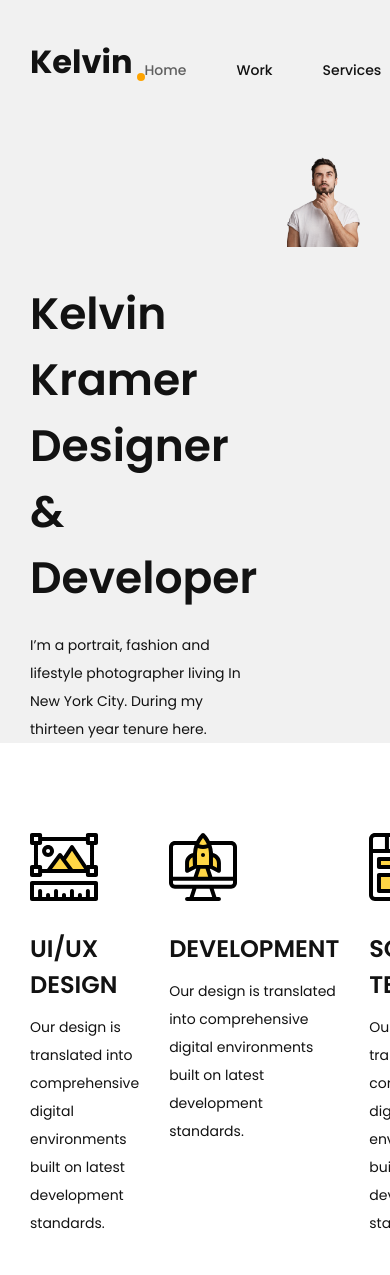
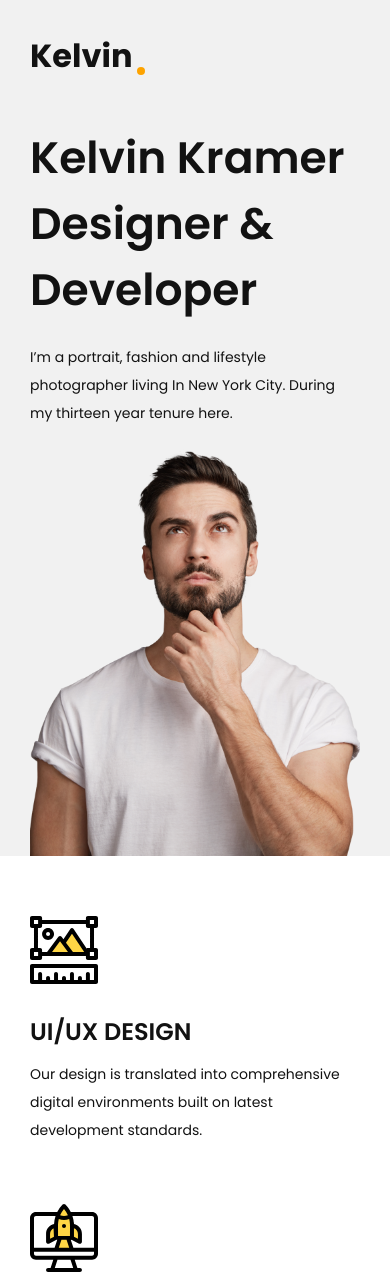
Before and after one commit to zhuk1707/Adaptive_Kelvin_Portfolio_Web_Page, a plain HTML site: page index.html in a window 390 px wide. Shown: the top 1275 px of the page. Drawn offline with Linux system fonts and the light colour scheme.

Commit message:
Added media query for max-width 770px

```diff
--- a/assets/css/media.css
+++ b/assets/css/media.css
@@ -0,0 +1,63 @@
+@media screen and (max-width: 770px) {
+/*Nav*/
+    .nav-list {
+        visibility: hidden;
+    }
+}
+
+
+/*Header*/
+.header {
+    padding-top: 40px;
+}
+
+.header-nav {
+    margin-bottom: 0;
+}
+
+.header-row {
+    flex-direction: column;
+}
+
+.header-content {
+    margin-top: 50px;
+}
+
+.header-desc {
+    margin-bottom: 20px;
+}
+
+/*Services*/
+.services {
+    margin: 60px 0;
+}
+
+.services-row {
+    flex-direction: column;
+    row-gap: 60px;
+}
+
+.service-card {
+    /*max-width: 740px;*/
+}
+
+
+/*Portfolio*/
+.portfolio {
+    padding: 60px 0;
+}
+
+.portfolio-title {
+    margin-bottom: 50px;
+}
+
+.portfolio-item+.portfolio-item {
+    margin-top: 55px;
+}
+
+.portfolio-image {
+    margin-bottom: 30px;
+}
+
+
+/*Contacts*/
--- a/assets/css/style.css
+++ b/assets/css/style.css
@@ -108,7 +108,7 @@ body {
 }
 
 
-/*Header row*/
+/*Header*/
 .header-row {
     display: flex;
     justify-content: space-between;
--- a/index.html
+++ b/index.html
@@ -6,7 +6,7 @@
     <meta name="viewport" content="width=device-width, initial-scale=1.0">
 
     <link rel="stylesheet" href="assets/css/style.css">
-    <link rel="stylesheet" href="assets/css/reset.css">
+    <link rel="stylesheet" href="assets/css/media.css">
 </head>
 <body>
 
```
